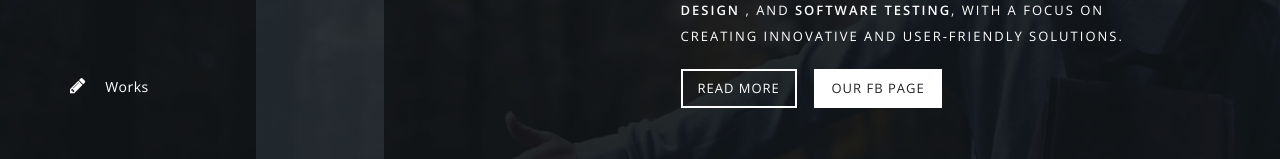
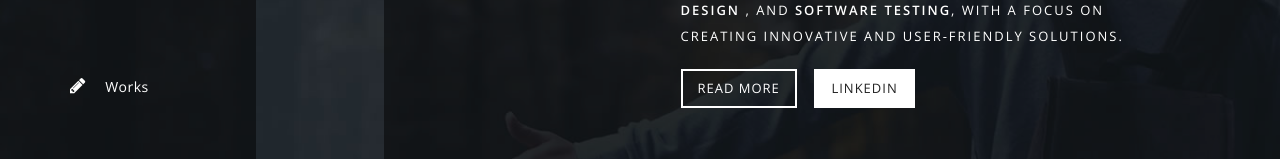
Before and after one commit to obito8010/portfolio1, a plain HTML site: page index.html in a window 1280 px wide. Shown: the part 399-558 px from the top of the page. Drawn offline with nearby package versions, Linux system fonts and the light colour scheme.

Commit message:
inital commit

```diff
--- a/index.html
+++ b/index.html
@@ -62,7 +62,7 @@ http://www.templatemo.com/tm-512-moonlight
                       <!-- <p>Lorem ipsum <em>dolor sit amet</em>, consectetur adipiscing elit. <em>Sed vehicula blandit augue,</em> eu maximus odio tempus vitae.</p> -->
                       <p>I am a <em>versatile professional from India</em>, currently pursuing my Master of Computer Applications. I specialize in <em>development</em>, <em>data analytics</em>,<em>UI/UX design</em> , and <em>software testing</em>, with a focus on creating innovative and user-friendly solutions.</p>
                       <div class="main-btn"><a href="#2">Read More</a></div>
-                      <div class="fb-btn"><a href="https://www.facebook.com/templatemo/" target="_blank">Our FB Page</a></div>
+                      <div class="fb-btn"><a href="https://www.linkedin.com/in/chinmay-saseendran/" target="_blank">Linkedin</a></div>
                   </div>
               </div>
             </div>
```
